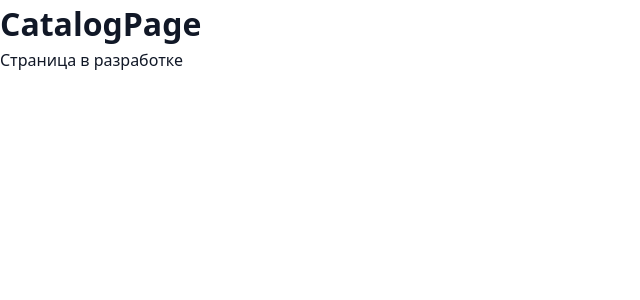
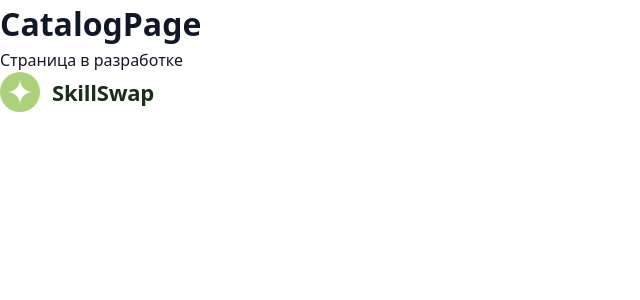
Before and after one commit to dizzydorant/skill-swap, a React (Vite) app: page / in a window 1280 px wide. Shown: the top 300 px of the page, without its empty margins (0-640 px from the left). Built offline with nearby package versions, Linux system fonts and the light colour scheme.

Commit message:
feature(shared-ui): создал переиспользуемое лого

```diff
--- a/src/pages/CatalogPage/index.tsx
+++ b/src/pages/CatalogPage/index.tsx
@@ -1,10 +1,13 @@
 // TODO: реализовать страницу CatalogPage
+
+import { Logo } from '@/shared/ui/Logo'
 
 export default function CatalogPage() {
   return (
     <main>
       <h1>CatalogPage</h1>
       <p>Страница в разработке</p>
+      <Logo></Logo>
     </main>
   )
 }
--- /dev/null
+++ b/src/shared/ui/Logo/Logo.module.css
@@ -0,0 +1,51 @@
+.logoLink {
+  display: inline-flex;
+  align-items: center;
+  text-decoration: none;
+  gap: 12px;
+  color: #1b2e1a;
+  border-radius: 6px;
+  outline: none;
+  transition:
+    transform 0.1s ease-in-out,
+    opacity 0.15s ease-in-out;
+  transform: scale(1);
+  will-change: transform;
+}
+
+.star {
+  transform-origin: 20px 20px;
+  transition: transform 0.3s cubic-bezier(0.4, 0, 0.2, 1);
+}
+
+.logoLink:hover .star,
+.logoLink:focus-visible .star {
+  transform: rotate(90deg) scale(1.1);
+}
+
+.logoLink:focus-visible {
+  box-shadow: 0 0 0 3px rgba(171, 210, 122, 0.4);
+}
+
+.logoLink:active {
+  transform: scale(0.96);
+}
+
+.icon {
+  width: 40px;
+  height: 40px;
+  display: block;
+  flex-shrink: 0;
+}
+
+.text {
+  font-family:
+    ui-sans-serif,
+    system-ui,
+    -apple-system,
+    sans-serif;
+  font-size: 22px;
+  font-weight: 700;
+  letter-spacing: -0.01em;
+  -webkit-font-smoothing: antialiased;
+}
--- /dev/null
+++ b/src/shared/ui/Logo/Logo.tsx
@@ -0,0 +1,28 @@
+import { FC } from 'react'
+import { Link } from 'react-router-dom'
+import styles from './Logo.module.css'
+
+interface LogoProps {
+  /** Дополнительный класс для внешних отступов в Header/Footer */
+  className?: string
+}
+
+export const Logo: FC<LogoProps> = ({ className }) => {
+  const combinedClassName = className ? `${styles.logoLink} ${className}` : styles.logoLink
+
+  return (
+    <Link to="/" className={combinedClassName}>
+      <svg className={styles.icon} viewBox="0 0 40 40" fill="none" xmlns="http://w3.org">
+        <circle cx="20" cy="20" r="20" fill="#ABD27A" />
+
+        <path
+          className={styles.star}
+          d="M20 7.5C20 14.375 14.375 20 7.5 20C14.375 20 20 25.625 20 32.5C20 25.625 25.625 20 32.5 20C25.625 20 20 14.375 20 7.5Z"
+          fill="#FFFFFF"
+        />
+      </svg>
+
+      <span className={styles.text}>SkillSwap</span>
+    </Link>
+  )
+}
--- /dev/null
+++ b/src/shared/ui/Logo/index.ts
@@ -0,0 +1 @@
+export { Logo } from './Logo'
```
